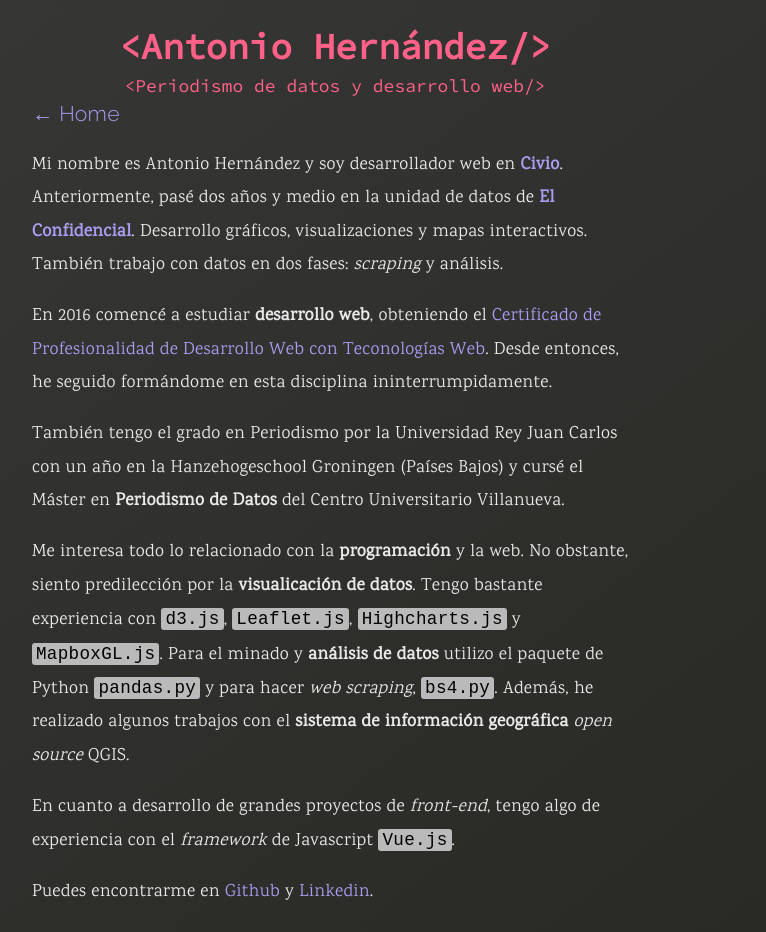
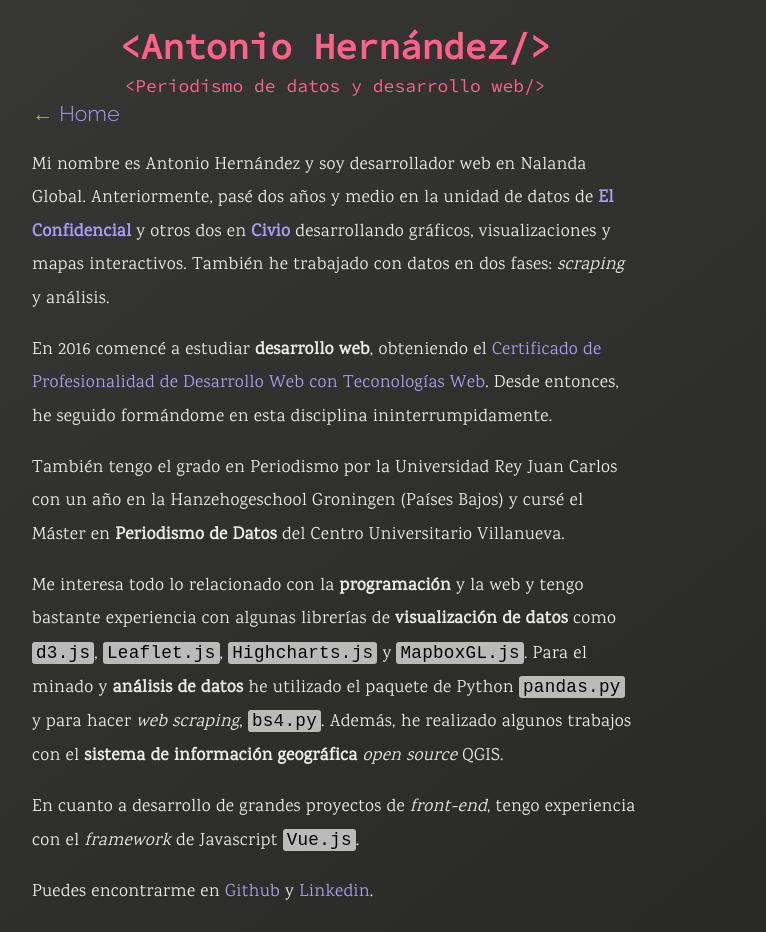
Before and after one commit to anerodata/portfolio, a Vue app: page /about in a window 1280 px wide. Shown: the top 932 px of the page, without its empty margins (305-1071 px from the left). Built offline with nearby package versions, Linux system fonts and the light colour scheme; no server answers.

Commit message:
Update About page

```diff
--- a/src/views/About.vue
+++ b/src/views/About.vue
@@ -8,7 +8,7 @@
         &larr; Home
       </router-link>
       <p>
-        Mi nombre es Antonio Hernández y soy desarrollador web en <a href="https://civio.es/"><strong>Civio</strong></a>. Anteriormente, pasé dos años y medio en la unidad de datos de <a href="https://www.elconfidencial.com/"><strong>El Confidencial</strong></a>. Desarrollo gráficos, visualizaciones y mapas interactivos. También trabajo con datos en dos fases: <i>scraping</i> y análisis.
+        Mi nombre es Antonio Hernández y soy desarrollador web en Nalanda Global. Anteriormente, pasé dos años y medio en la unidad de datos de <a href="https://www.elconfidencial.com/"><strong>El Confidencial</strong></a> y otros dos en <a href="https://civio.es/"><strong>Civio</strong></a> desarrollando gráficos, visualizaciones y mapas interactivos. También he trabajado con datos en dos fases: <i>scraping</i> y análisis.
       </p>
 
       <p>
@@ -20,10 +20,10 @@
       </p>
 
       <p>
-        Me interesa todo lo relacionado con la <strong>programación</strong> y la web. No obstante, siento predilección por la <strong>visualicación de datos</strong>. Tengo bastante experiencia con <span class="lib-code">d3.js</span>, <span class="lib-code">Leaflet.js</span>, <span class="lib-code">Highcharts.js</span> y <span class="lib-code">MapboxGL.js</span>. Para el minado y <strong>análisis de datos</strong> utilizo el paquete de Python <span class="lib-code">pandas.py</span> y para hacer <i>web scraping</i>, <span class="lib-code">bs4.py</span>. Además, he realizado algunos trabajos con el <strong>sistema de información geográfica</strong> <i>open source</i> QGIS.
+        Me interesa todo lo relacionado con la <strong>programación</strong> y la web y tengo bastante experiencia con algunas librerías de <strong>visualización de datos</strong> como <span class="lib-code">d3.js</span>, <span class="lib-code">Leaflet.js</span>, <span class="lib-code">Highcharts.js</span> y <span class="lib-code">MapboxGL.js</span>. Para el minado y <strong>análisis de datos</strong> he utilizado el paquete de Python <span class="lib-code">pandas.py</span> y para hacer <i>web scraping</i>, <span class="lib-code">bs4.py</span>. Además, he realizado algunos trabajos con el <strong>sistema de información geográfica</strong> <i>open source</i> QGIS.
       </p>
       <p>
-        En cuanto a desarrollo de grandes proyectos de <i>front-end</i>, tengo algo de experiencia con el <i>framework</i> de Javascript <span class="lib-code">Vue.js</span>.
+        En cuanto a desarrollo de grandes proyectos de <i>front-end</i>, tengo experiencia con el <i>framework</i> de Javascript <span class="lib-code">Vue.js</span>.
       </p>
       <p>
         Puedes encontrarme en <a href="https://github.com/anerodata">Github</a> y <a href="https://www.linkedin.com/in/antonio-hern%C3%A1ndez-637a2a74/">Linkedin</a>.
```
